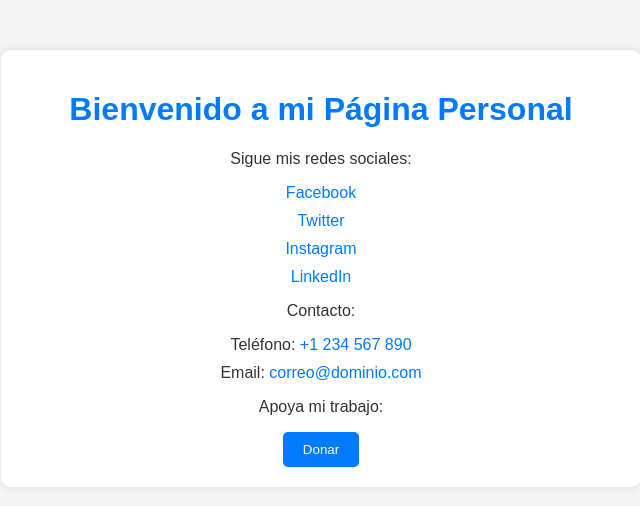
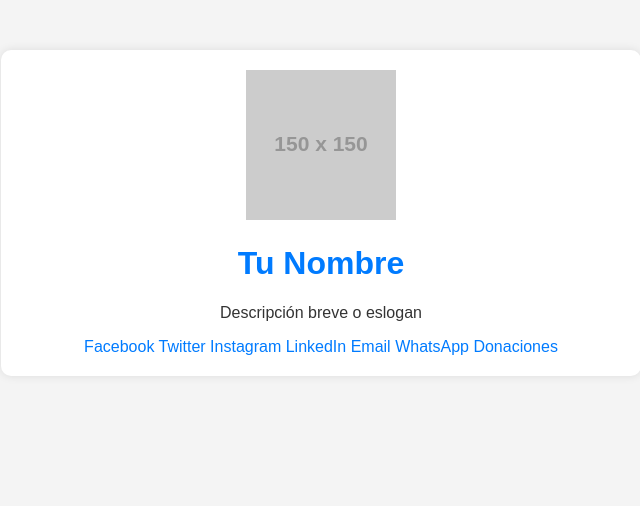
Before and after one commit to AlbertoTreNav/pagina-web-personal, a plain HTML site: page index.html in a window 1280 px wide. Shown: the whole page, without its empty margins (319-959 px from the left). Drawn offline with Linux system fonts and the light colour scheme; placeholder pictures from the web are drawn by us.

Commit message:
Update index.html

```diff
--- a/index.html
+++ b/index.html
@@ -3,29 +3,26 @@
 <head>
     <meta charset="UTF-8">
     <meta name="viewport" content="width=device-width, initial-scale=1.0">
-    <title>Mi Página Personal</title>
+    <title>Mi Link Page</title>
     <link rel="stylesheet" href="styles.css">
 </head>
 <body>
     <div class="container">
-        <h1>Bienvenido a mi Página Personal</h1>
-        <p>Sigue mis redes sociales:</p>
-        <ul class="social-links">
-            <li><a href="https://www.facebook.com/tu-perfil" target="_blank">Facebook</a></li>
-            <li><a href="https://www.twitter.com/tu-perfil" target="_blank">Twitter</a></li>
-            <li><a href="https://www.instagram.com/tu-perfil" target="_blank">Instagram</a></li>
-            <li><a href="https://www.linkedin.com/in/tu-perfil" target="_blank">LinkedIn</a></li>
-        </ul>
-        <p>Contacto:</p>
-        <ul class="contact-info">
-            <li>Teléfono: <a href="tel:+1234567890">+1 234 567 890</a></li>
-            <li>Email: <a href="mailto:correo@dominio.com">correo@dominio.com</a></li>
-        </ul>
-        <p>Apoya mi trabajo:</p>
-        <form action="enlace-donacion" method="POST">
-            <button type="submit">Donar</button>
-        </form>
+        <div class="profile">
+            <img src="https://via.placeholder.com/150" alt="Tu Nombre" class="profile-img">
+            <h1>Tu Nombre</h1>
+            <p>Descripción breve o eslogan</p>
+        </div>
+
+        <div class="links">
+            <a href="https://www.facebook.com/tu-perfil" target="_blank" class="link-btn">Facebook</a>
+            <a href="https://www.twitter.com/tu-perfil" target="_blank" class="link-btn">Twitter</a>
+            <a href="https://www.instagram.com/tu-perfil" target="_blank" class="link-btn">Instagram</a>
+            <a href="https://www.linkedin.com/in/tu-perfil" target="_blank" class="link-btn">LinkedIn</a>
+            <a href="mailto:correo@dominio.com" class="link-btn">Email</a>
+            <a href="https://wa.me/1234567890" class="link-btn">WhatsApp</a>
+            <a href="https://paypal.me/tu-enlace" target="_blank" class="link-btn">Donaciones</a>
+        </div>
     </div>
-    <script src="script.js"></script>
 </body>
 </html>
```
